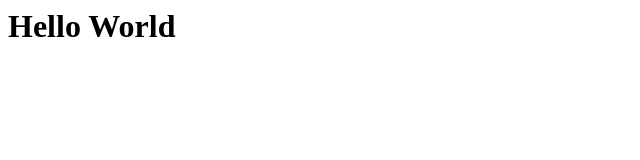
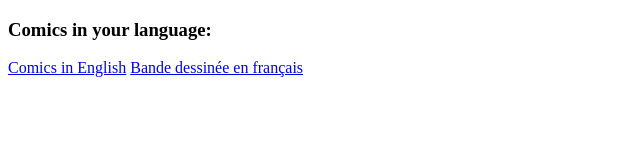
Before and after one commit to azcomix/azcomix.github.io, a plain HTML site: page index.html in a window 1280 px wide. Shown: the whole page, without its empty margins (0-640 px from the left). Drawn offline with Linux system fonts and the light colour scheme.

Commit message:
Update index.html

```diff
--- a/index.html
+++ b/index.html
@@ -1,2 +1,14 @@
+<!DOCTYPE html>
+<html>
+<head>
+<meta charset='utf-8'>
+<title>TITLE HERE</title>
 
-<h1>Hello World</h1>
+</head>
+<body>
+<h3>Comics in your language:</h3>
+<a href='https://azcomix.github.io/en/' target='_blank'>Comics in English</a>
+<a href='https://azcomix.github.io/fr/' target='_blank'>Bande dessinée en français</a>
+
+</body>
+</html>
```
